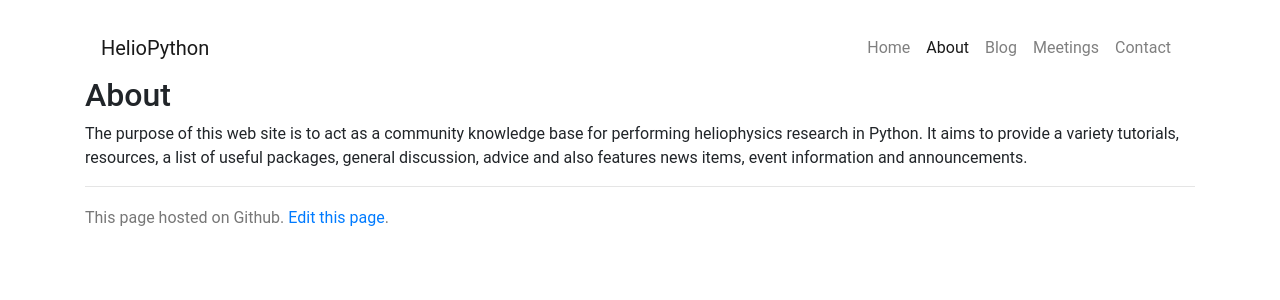
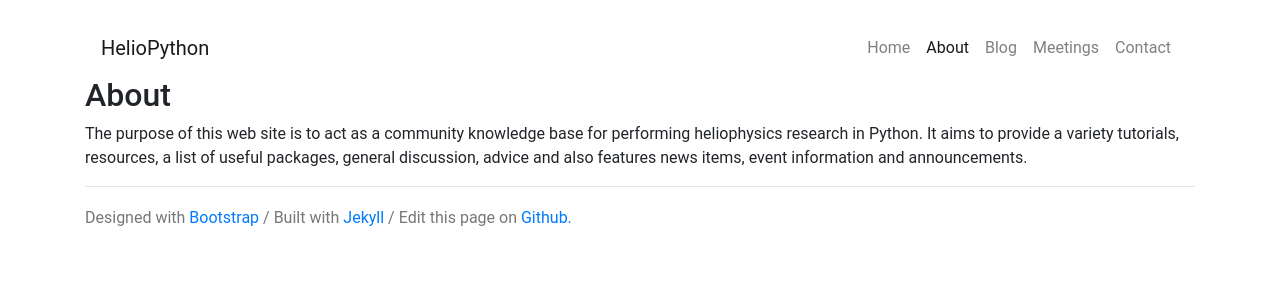
Before and after one commit to heliophysicsPy/heliophysicsPy.github.io, a Jekyll site: the page built from _pages/about.md, in a window 1280 px wide. Shown: the top 300 px of the page. Built offline with Jekyll 4.4.1, drawn with Linux system fonts in a browser that asks for light colours.

Commit message:
credit in footer

```diff
--- a/_includes/footer.html
+++ b/_includes/footer.html
@@ -1,3 +1,3 @@
 <footer class="footer">
-        <p>This page hosted on Github. <a href="https://github.com/heliophysicsPy/heliophysicsPy.github.io">Edit this page</a>.</p>
+<p>Designed with <a href="https://getbootstrap.com/">Bootstrap</a> / Built with <a href="https://jekyllrb.com/">Jekyll</a> / Edit this page on <a href="https://github.com/heliophysicsPy/heliophysicsPy.github.io">Github.</a></p>
 </footer>
```
